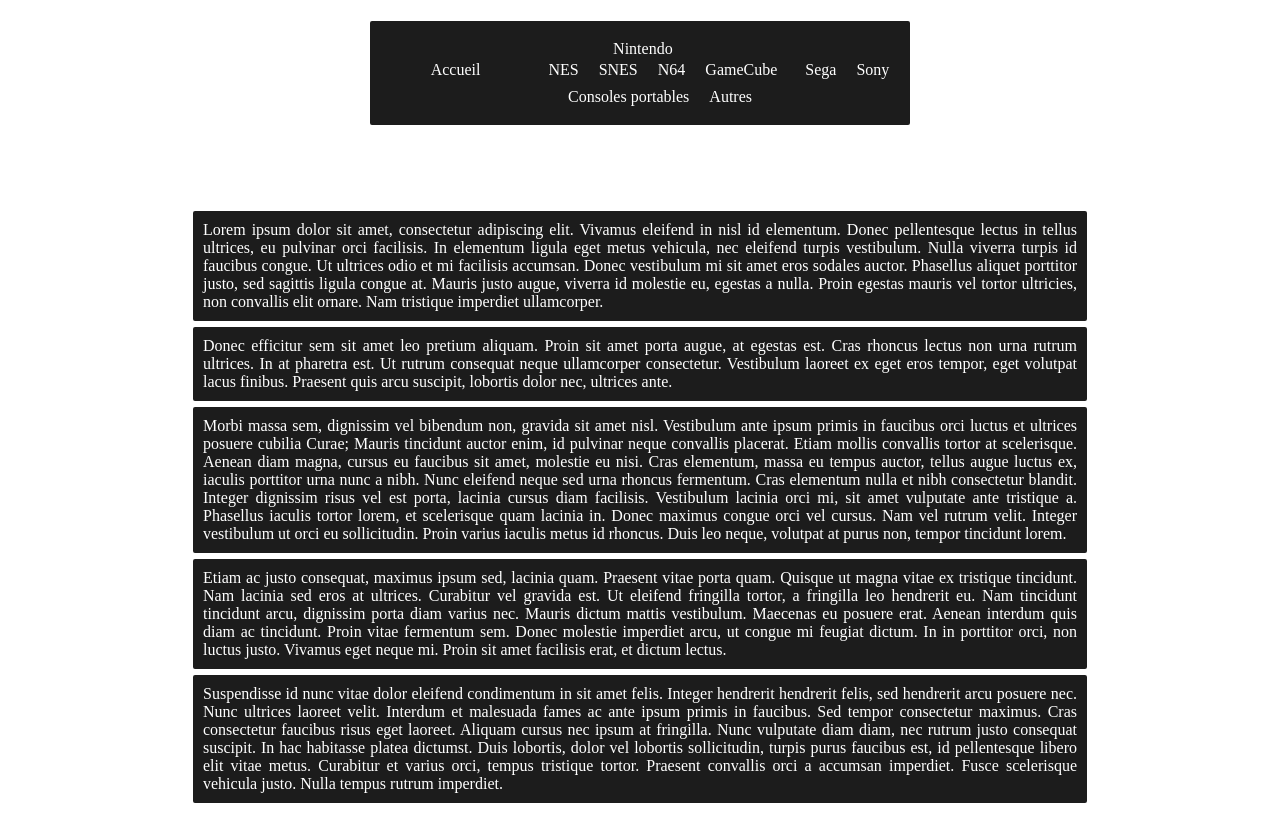
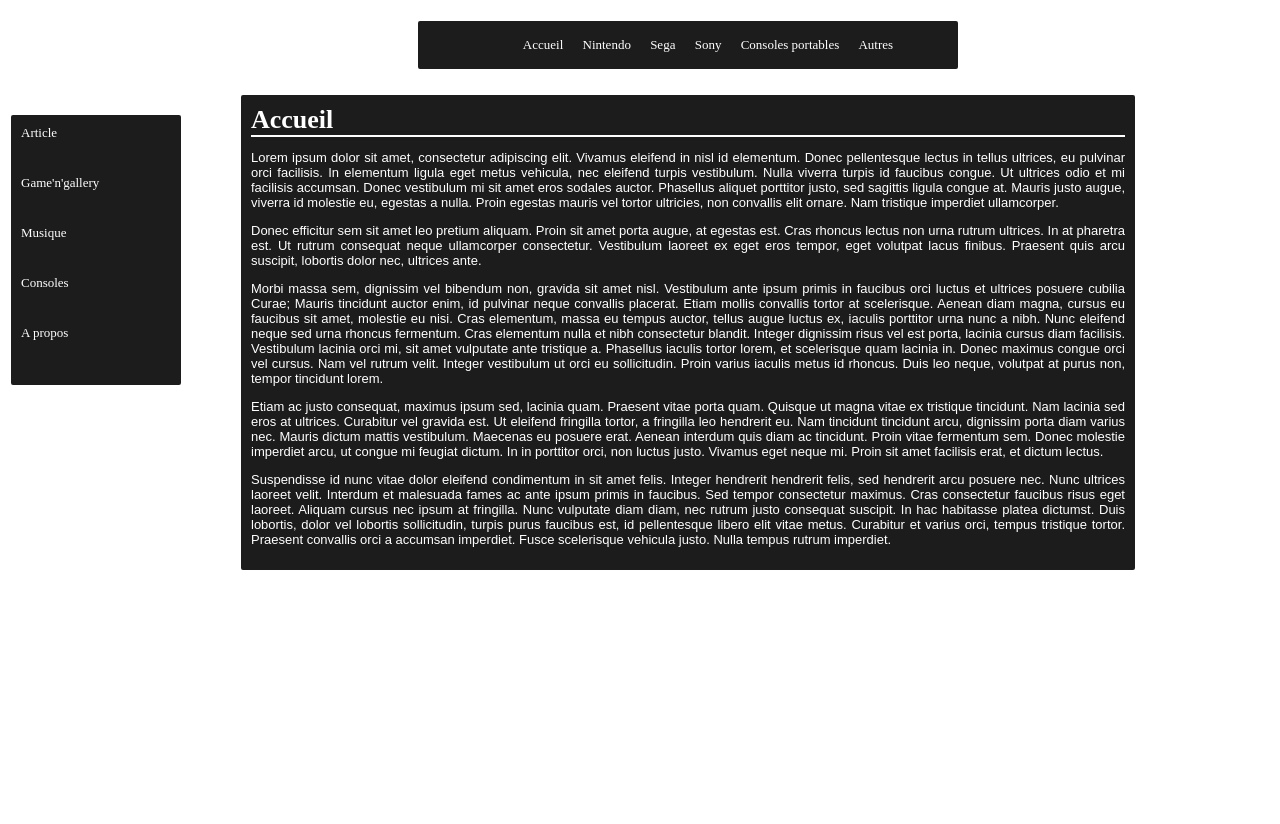
Before and after one commit to yazillux/site, a plain HTML site: page index.html in a window 1280 px wide. After the commit the page ends 800 px from the top, so only its background shows below. Drawn offline with Linux system fonts and the light colour scheme; a web font is replaced by a local one.

Commit message:
Update style.css

```diff
--- a/style.css
+++ b/style.css
@@ -2,6 +2,19 @@ body
 {
 	background: transparent url("Map.png") no-repeat;
 	background-size: cover;
+	font-family: retro;
+	font-size: 13px;
+}
+
+p
+{
+	font-family : Arial;
+}
+
+
+@font-face {
+    font-family: retro;
+    src: url(manaspc.ttf);
 }
 
 /*******CONTENT*******/
@@ -10,11 +23,25 @@ body
 {
 	width: 900px;
 	color: white;
-	margin: 0px auto;
+	margin-left: 220px;
 	text-align: justify;
 	padding: 10px;
 }
 
+#content #text
+{
+	background-color: #1C1C1C;
+	border: 3px solid white;
+	border-radius: 5px;
+	margin: auto;
+	padding: 10px;
+}
+
+#content #text h1
+{
+	margin: auto;
+	border-bottom: 2px solid white;
+}
 /*******MENU*******/
 #menu ul li
 {
@@ -28,6 +55,12 @@ body
 	 margin-left: 5px;
 }
 
+
+#menu li
+{
+	display: inherit;
+}
+
 #menu ul li:hover
 {
 }
@@ -37,6 +70,16 @@ body
 {
 	text-decoration:none;
 	color:white;
+}
+
+#menu ul li a:hover::before
+{
+	content: "► ";
+}
+
+#menu li:hover ul
+{
+	left: auto;
 }
 
 #menu ul
@@ -51,11 +94,23 @@ body
 	border-radius: 5px;
 	width: 60%;
 	margin: auto;
-
 	margin-bottom: 20px;
 }
 
-#content p
+#menu ul li ul {
+    position: absolute;
+    left: -999em;
+    text-align: left;
+    z-index: 1000;
+}
+
+#menu ul li ul:hover
+{
+	display: block;
+}
+
+/*******MENU_LATERAL*******/
+#menul ul
 {
 	background-color: #1C1C1C;
 	border: 3px solid white;
@@ -63,17 +118,21 @@ body
 	margin: auto;
 	padding: 10px;
 }
-/*******MENU_LATERAL*******/
+#menul ul li a:hover::before
+{
+	content: "► ";
+}
 #menul ul li
 {
 	list-style-type:none;
 	height: 50px;
+	width : 150px;
 }
 
 #menul ul
 {
 	position: absolute;
-	margin-top: 100px;
+	margin-top: 104px;
 }
 
 #menul ul li a
```
